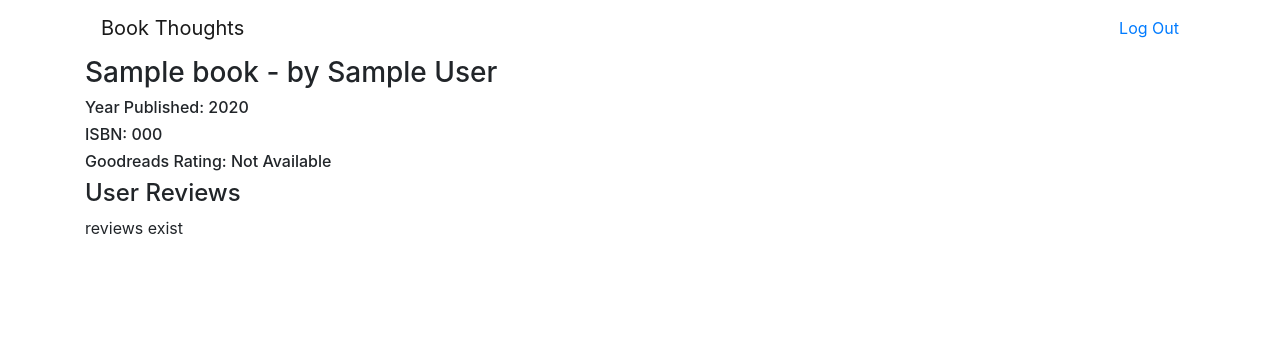
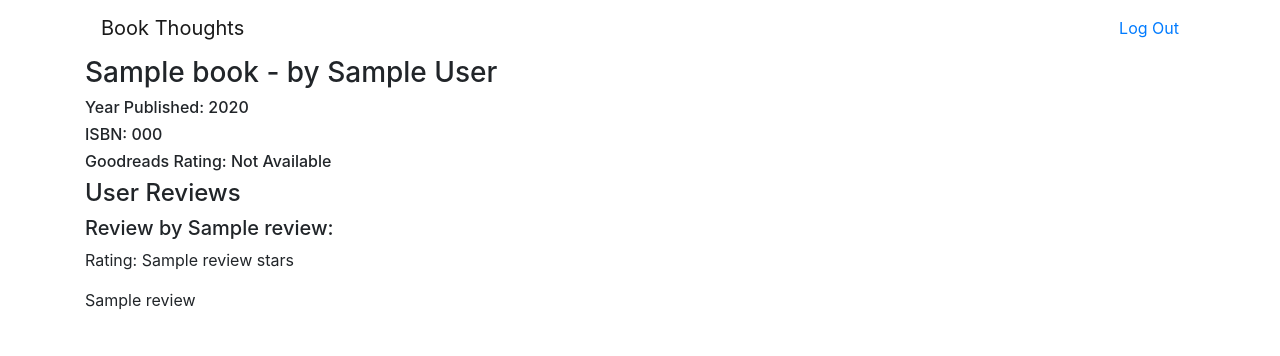
Before and after one commit to sjudkis/book-thoughts, a Flask app: template templates/display_book.html in a window 1280 px wide. Shown: the top 356 px of the page. Run offline with Flask 2, Linux system fonts and the light colour scheme; the template is opened without the code that fills it: most values are stand-ins (such as "Sample title", 1, 10 or a date in 2020); some libraries are stand-ins or nearby versions.

Commit message:
reviews show up, specifies current user review

```diff
--- a/application.py
+++ b/application.py
@@ -172,17 +172,21 @@ def display_book(book_id):
 
 
     # get user reviews from database
-    reviews = db.execute("SELECT * FROM reviews WHERE book_id = :book_id",
-        {'book_id': book_id}).fetchall()
+    reviews = db.execute("SELECT reviews.id, book_id, review_text,  \
+                        rating, reviewer, username, (reviewer = :current_user_id) \
+                        FROM reviews JOIN users ON reviews.reviewer = users.id  \
+                        WHERE book_id = :book_id \
+                        ORDER BY (reviewer = :current_user_id) DESC",
+                        {'book_id': book_id, 'current_user_id':session.get('current_user_id')}).fetchall()
     print(reviews)
     # if no reviews found
     if not reviews:
-        review_data = {}
+        review_data = False
 
     # if reviews found
-    else:review_data = {
-        'reviews': reviews
-    }
+    else:
+        review_data = reviews
+
     return render_template('display_book.html',
         book=book,
         rating_data=rating_data,
--- a/templates/display_book.html
+++ b/templates/display_book.html
@@ -29,7 +29,20 @@ Book Thoughts
 
 <h4>User Reviews</h4>
 {% if review_data %}
-    reviews exist
+    {% for review in review_data%}
+
+        <div class="user_review">
+
+            {% if review[6] %}
+            <h5 class="current_user_review">Your review:</h5>
+            {% else %}
+            <h5 pclass="other_user_review">Review by {{review[5]}}:</h5>
+            {% endif %}
+            <p class="user_rating">Rating: {{review[3]}} stars</p>
+            <p class="review_text">{{review[2]}}</p>
+        </div>
+
+    {% endfor %}
 {% else %}
     This book has not been reviewed yet
 {% endif %}
```
